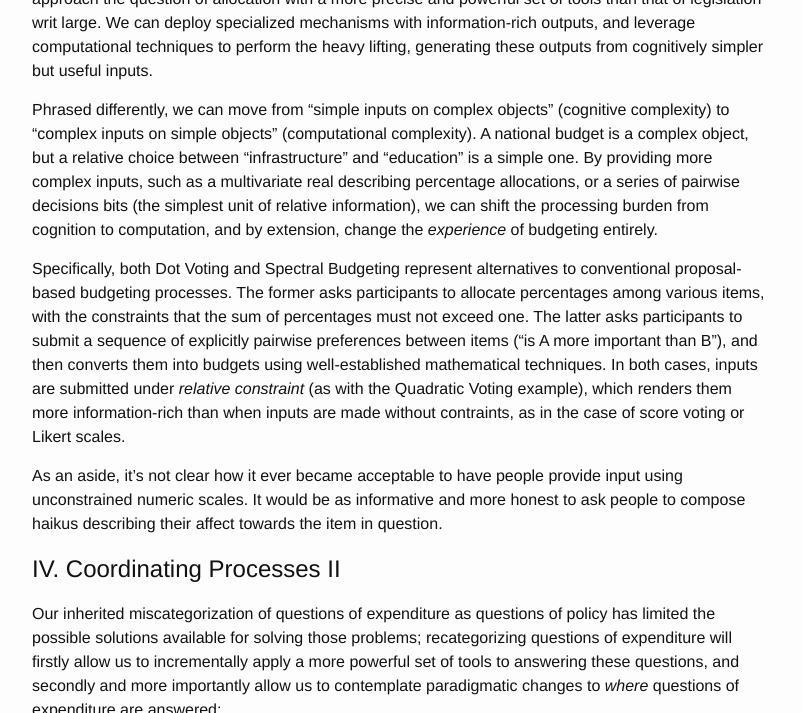
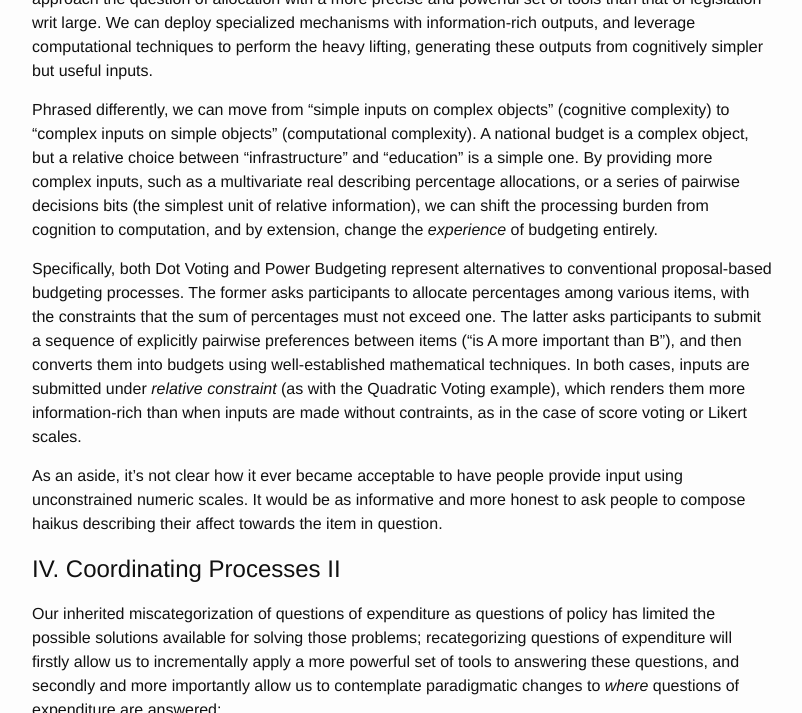
Before and after one commit to kronosapiens/kronosapiens.github.io, a Jekyll site: the page built from _posts/2019-05-08-against-voting.md, in a window 1280 px wide and 900 px high, scrolled down 6726 px, cut to the strip 0-713 px from the top of the window. Shown: the whole strip, without its empty margins (238-1040 px from the left). Built offline with Jekyll 4.4.1, drawn with Linux system fonts in a browser that asks for light colours; formulas are drawn with MathJax 3; comment, search, counter and statistics services are not loaded; some of the changed lines change nothing that is shown; some of the changed text lies outside the part shown.

Commit message:
Update broken link in Against Voting

```diff
--- a/_posts/2019-05-08-against-voting.md
+++ b/_posts/2019-05-08-against-voting.md
@@ -19,7 +19,7 @@
 In counter-cultural icon Stewart Brand's 1999 book *The Clock Of The Long Now*, we find a useful image innocuously titled "Pace Layering":
 
 <p align="center">
-  <img src="http://d3ct8f39dj9jhs.cloudfront.net/wp-content/uploads/2013/09/pace_layering.jpg">
+  <img src="https://s3.amazonaws.com/kronosapiens.github.io/images/pace-layering.png">
 </p>
 
 This image's thesis is that complex systems can be seen as a "layering" of multiple sub-systems, with "lower" systems (the more foundational) simultaneously enabling an environment and setting the boundaries within which the "higher" systems (the more discretionary) can operate. Lower systems are more critical, in that disruptions in lower systems require recalibrations of all higher systems, and are thus ideally slower to change than the more discretionary systems built on top of them.
@@ -96,14 +96,14 @@
 Here is a table which summarizes a number of popular "input mechanisms", as well as their applications, their most general number types, and where the "processing" occurs (i.e. cognitive or computational, or "does the computer add any non-trivial value to the inputs"). Recall that anything used for voting can be inefficiently used for electing, and anything used for electing can be inefficiently used for budgeting. Likewise, anything used for budgeting can be re-purposed for electing (rank the items by the value they receive), and anything used for electing can be re-purposed for voting (an election with two candidates: "pass" and "fail).
 
 <table align="center">
-  <tr><th>Mechanism</th><th>Applications</th><th>Output Type</th><th>Processing</th></tr>
-  <tr><td><a href="https://en.wikipedia.org/wiki/Majority_rule">Majority</a></td><td>Voting</td><td>Univariate Binary</td><td>Cognitive</td></tr>
-  <tr><td><a href="https://en.wikipedia.org/wiki/Quadratic_voting">QV</a></td><td>Voting</td><td>Multivariate Binary</td><td>Cognitive</td></tr>
-  <tr><td><a href="https://en.wikipedia.org/wiki/First-past-the-post_voting">FPTP</a></td><td>Electing</td><td>Multivariate Discrete</td><td>Cognitive</td></tr>
-  <tr><td><a href="https://en.wikipedia.org/wiki/Instant-runoff_voting">IRV</a></td><td>Electing</td><td>Multivariate Discrete</td><td>Computational</td></tr>
-  <tr><td><a href="https://en.wikipedia.org/wiki/Score_voting">Score</a></td><td>Electing</td><td>Multivariate Real</td><td>Cognitive</td></tr>
-  <tr><td><a href="https://en.wikipedia.org/wiki/Dot-voting">Dot</a></td><td>Budgeting</td><td>Multivariate Real</td><td>Cognitive</td></tr>
-  <tr><td><a href="https://en.wikipedia.org/wiki/Power_iteration">Spectral</a></td><td>Budgeting</td><td>Multivariate Real</td><td>Computational</td></tr>
+  <tr><th>Mechanism</th><th>Applications</th><th>Input</th><th>Output</th><th>Processing</th></tr>
+  <tr><td><a href="https://en.wikipedia.org/wiki/Majority_rule">Majority</a></td><td>Voting</td><td>Univariate Binary</td><td>Univariate Discrete</td><td>Cognitive</td></tr>
+  <tr><td><a href="https://en.wikipedia.org/wiki/Quadratic_voting">QV</a></td><td>Voting</td><td>Multivariate Discrete</td><td>Multivariate Discrete</td><td>Cognitive</td></tr>
+  <tr><td><a href="https://en.wikipedia.org/wiki/First-past-the-post_voting">Plurality</a></td><td>Electing</td><td>Multivariate Binary</td><td>Multivariate Discrete</td><td>Cognitive</td></tr>
+  <tr><td><a href="https://en.wikipedia.org/wiki/Score_voting">Score</a></td><td>Electing</td><td>Multivariate Discrete</td><td>Multivariate Discrete</td><td>Cognitive</td></tr>
+  <tr><td><a href="https://en.wikipedia.org/wiki/Instant-runoff_voting">IRV</a></td><td>Electing</td><td>Multivariate Discrete</td><td>Multivariate Discrete</td><td>Computational</td></tr>
+  <tr><td><a href="https://en.wikipedia.org/wiki/Dot-voting">Dot</a></td><td>Budgeting</td><td>Multivariate Real</td><td>Multivariate Real</td><td>Cognitive</td></tr>
+  <tr><td><a href="https://en.wikipedia.org/wiki/Power_iteration">Power</a></td><td>Budgeting</td><td>Multivariate Binary</td><td>Multivariate Real</td><td>Computational</td></tr>
 </table>
 
 <br />
@@ -121,7 +121,7 @@
 
 Phrased differently, we can move from "simple inputs on complex objects" (cognitive complexity) to "complex inputs on simple objects" (computational complexity). A national budget is a complex object, but a relative choice between "infrastructure" and "education" is a simple one. By providing more complex inputs, such as a multivariate real describing percentage allocations, or a series of pairwise decisions bits (the simplest unit of relative information), we can shift the processing burden from cognition to computation, and by extension, change the *experience* of budgeting entirely.
 
-Specifically, both Dot Voting and Spectral Budgeting represent alternatives to conventional proposal-based budgeting processes. The former asks participants to allocate percentages among various items, with the constraints that the sum of percentages must not exceed one. The latter asks participants to submit a sequence of explicitly pairwise preferences between items ("is A more important than B"), and then converts them into budgets using well-established mathematical techniques. In both cases, inputs are submitted under *relative constraint* (as with the Quadratic Voting example), which renders them more information-rich than when inputs are made without contraints, as in the case of score voting or Likert scales.
+Specifically, both Dot Voting and Power Budgeting represent alternatives to conventional proposal-based budgeting processes. The former asks participants to allocate percentages among various items, with the constraints that the sum of percentages must not exceed one. The latter asks participants to submit a sequence of explicitly pairwise preferences between items ("is A more important than B"), and then converts them into budgets using well-established mathematical techniques. In both cases, inputs are submitted under *relative constraint* (as with the Quadratic Voting example), which renders them more information-rich than when inputs are made without contraints, as in the case of score voting or Likert scales.
 
 As an aside, it's not clear how it ever became acceptable to have people provide input using unconstrained numeric scales. It would be as informative and more honest to ask people to compose haikus describing their affect towards the item in question.
 
```
